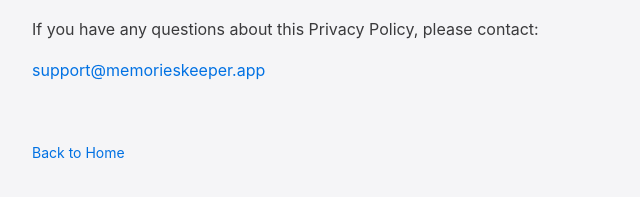
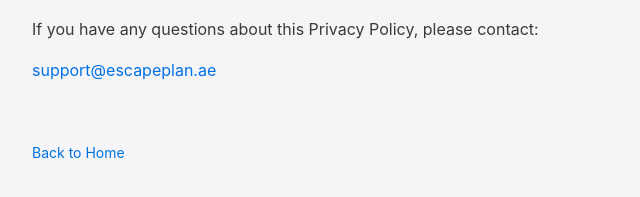
Before and after one commit to MilliBlake/Memories-Keeper-App, a plain HTML site: page privacy.html in a window 1280 px wide. Shown: the part 1215-1412 px from the top of the page, 158-798 px from the left. Drawn offline with Linux system fonts and the light colour scheme.

Commit message:
mail update

```diff
--- a/privacy.html
+++ b/privacy.html
@@ -114,7 +114,7 @@
 </p>
 
 <p>
-<a href="mailto:support@memorieskeeper.app">support@memorieskeeper.app</a>
+<a href="mailto:support@memorieskeeper.app">support@escapeplan.ae</a>
 </p>
 
 <div class="footer">
```
